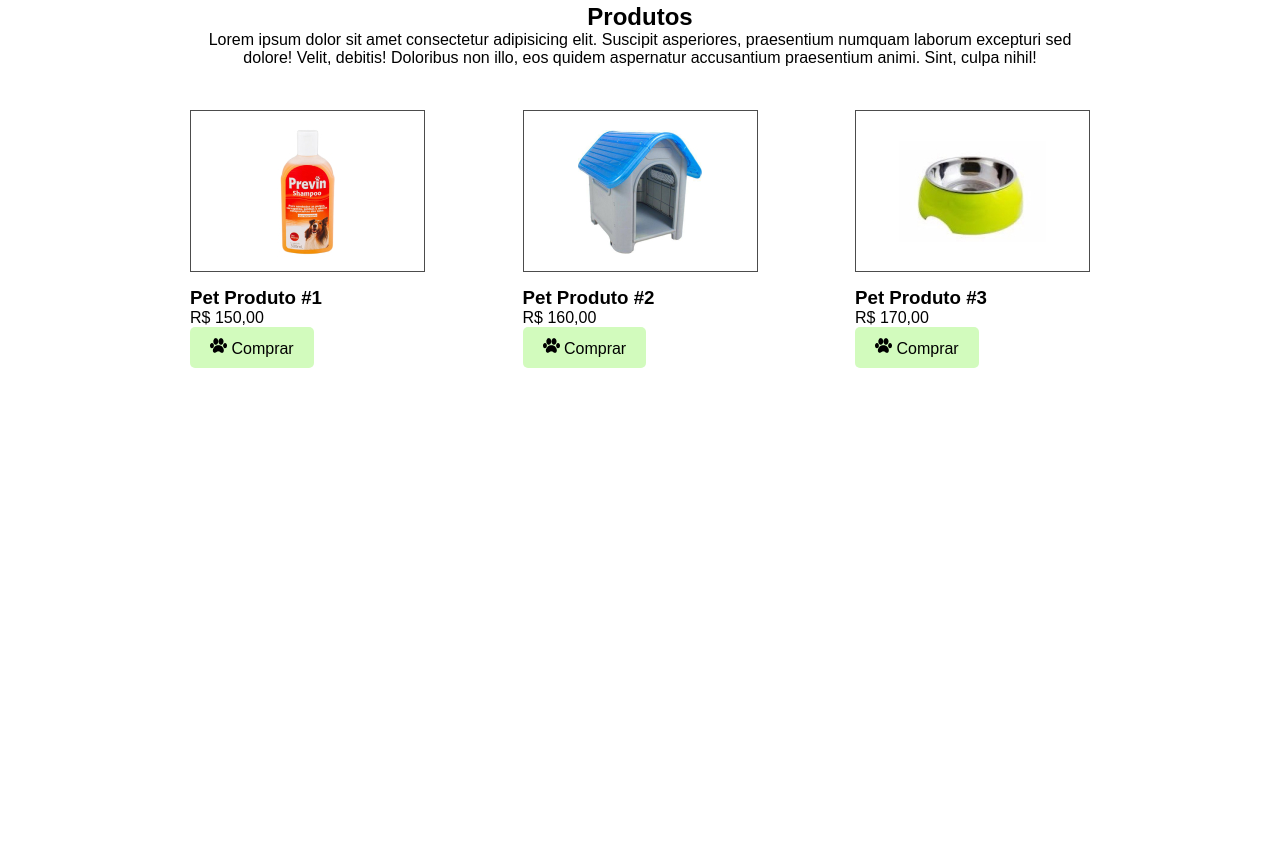
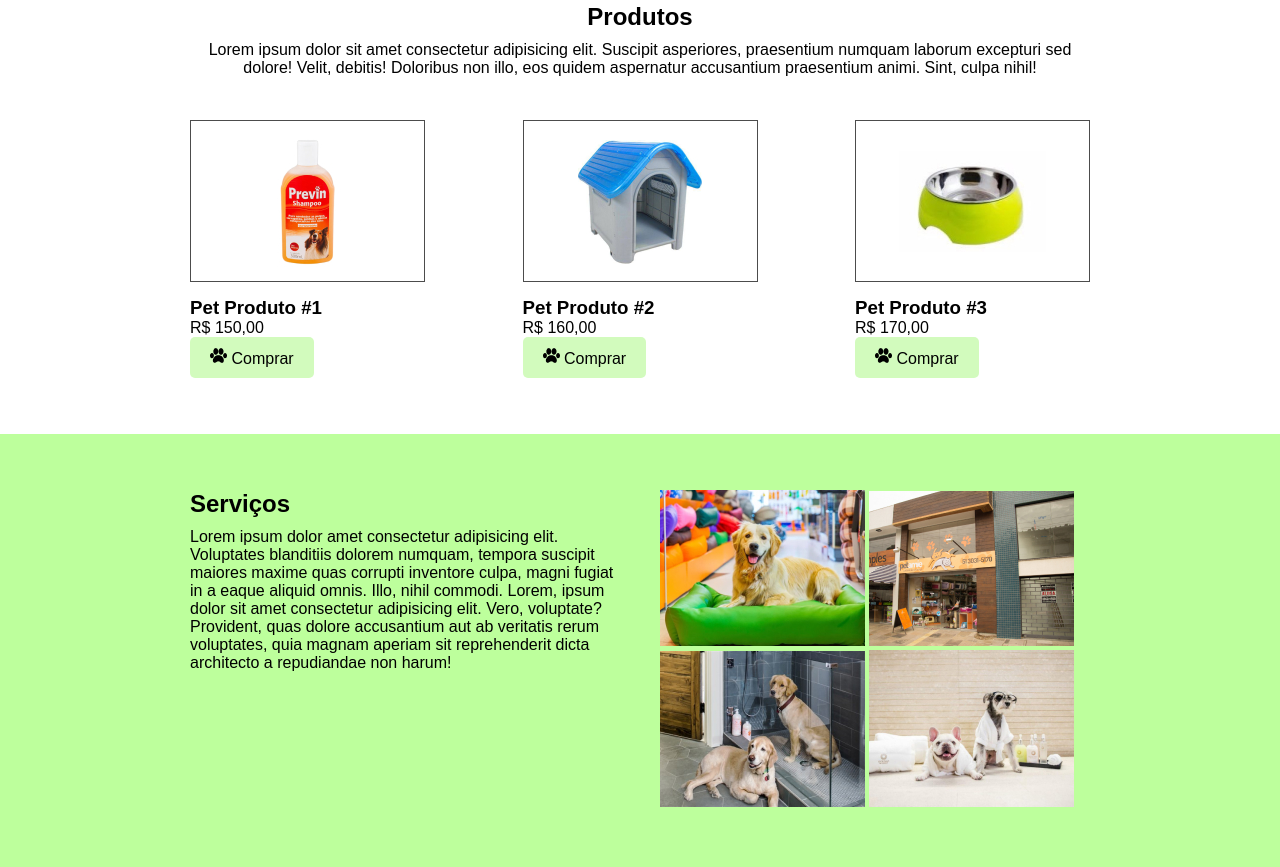
Before and after one commit to carrlateixxeira/MaryGabiPetShop, a plain HTML site: page index.html in a window 1280 px wide. Shown: the part 593-1460 px from the top of the page. Before the commit the page ends 1017 px from the top, so only its background shows below. Drawn offline with Linux system fonts and the light colour scheme.

Commit message:
Projeto PetShop - Serviços

```diff
--- a/css/petshop.css
+++ b/css/petshop.css
@@ -2,6 +2,7 @@
     margin: 0;
     padding: 0;
 }
+
 
 /* Reseta margens e paddings do documento */
 
@@ -9,9 +10,10 @@ body {
     font-family: Arial, Helvetica, sans-serif;
 }
 
+
 /* Cabeçalho */
 
-header{
+header {
     background-image: url(../img/fundo-topo.jpg);
     text-align: center;
     padding: 10px 0;
@@ -21,6 +23,7 @@ header h1 {
     margin: 0;
     height: 84px;
 }
+
 
 /* Menu */
 
@@ -53,11 +56,13 @@ nav a:hover {
     margin-left: 0px;
 }
 
+
 /* Especificos #id */
+
 
 /* Grupo de elementos diferentes (.class) */
 
-.fundo-verde{
+.fundo-verde {
     background-color: #bdff9c;
 }
 
@@ -81,7 +86,7 @@ nav a:hover {
 }
 
 .produto figure {
-    border:  1px solid #4c4c4c;
+    border: 1px solid #4c4c4c;
     background-color: #fff;
     margin: 0 0 15px 0;
     padding: 0;
@@ -112,3 +117,7 @@ nav a:hover {
 #produto .flex-container {
     margin-top: 43px;
 }
+
+h2 {
+    margin-bottom: 10px;
+}
--- a/index.html
+++ b/index.html
@@ -1,5 +1,6 @@
 <!DOCTYPE html>
 <html lang="pt-BR">
+
 <head>
     <meta charset="UTF-8">
     <meta name="viewport" content="width=device-width, initial-scale=1.0">
@@ -52,8 +53,7 @@
                     <h3>Pet Produto #1</h3>
                     <p>R$ 150,00</p>
                     <a href="#" class="btn-pata">
-                        <img src="img/patinha-preta.png" alt="patinha preta">
-                        Comprar
+                        <img src="img/patinha-preta.png" alt="patinha preta"> Comprar
                     </a>
                 </div>
 
@@ -64,8 +64,7 @@
                     <h3>Pet Produto #2</h3>
                     <p>R$ 160,00</p>
                     <a href="#" class="btn-pata">
-                        <img src="img/patinha-preta.png" alt="patinha preta">
-                        Comprar
+                        <img src="img/patinha-preta.png" alt="patinha preta"> Comprar
                     </a>
                 </div>
 
@@ -76,8 +75,7 @@
                     <h3>Pet Produto #3</h3>
                     <p>R$ 170,00</p>
                     <a href="#" class="btn-pata">
-                        <img src="img/patinha-preta.png" alt="patinha preta">
-                        Comprar
+                        <img src="img/patinha-preta.png" alt="patinha preta"> Comprar
                     </a>
                 </div>
 
@@ -85,5 +83,24 @@
         </div>
     </section>
 
+    <section class="fundo-verde">
+        <div class="container flex-container">
+            <div class="col">
+                <h2>Serviços</h2>
+                <p>Lorem ipsum dolor amet consectetur adipisicing elit. Voluptates blanditiis dolorem numquam, tempora suscipit maiores maxime quas corrupti inventore culpa, magni fugiat in a eaque aliquid omnis. Illo, nihil commodi. Lorem, ipsum dolor sit
+                    amet consectetur adipisicing elit. Vero, voluptate? Provident, quas dolore accusantium aut ab veritatis rerum voluptates, quia magnam aperiam sit reprehenderit dicta architecto a repudiandae non harum!
+                </p>
+            </div>
+
+            <div class="col">
+                <img src="img/img-galeria-1.jpg" alt="Imagem filhotes cachorro">
+                <img src="img/img-galeria-2.jpg" alt="Imagem filhotes cachorro">
+                <img src="img/img-galeria-3.jpg" alt="Imagem filhotes cachorro">
+                <img src="img/img-galeria-4.jpg" alt="Imagem filhotes cachorro">
+            </div>
+        </div>
+    </section>
+
 </body>
+
 </html>
```
